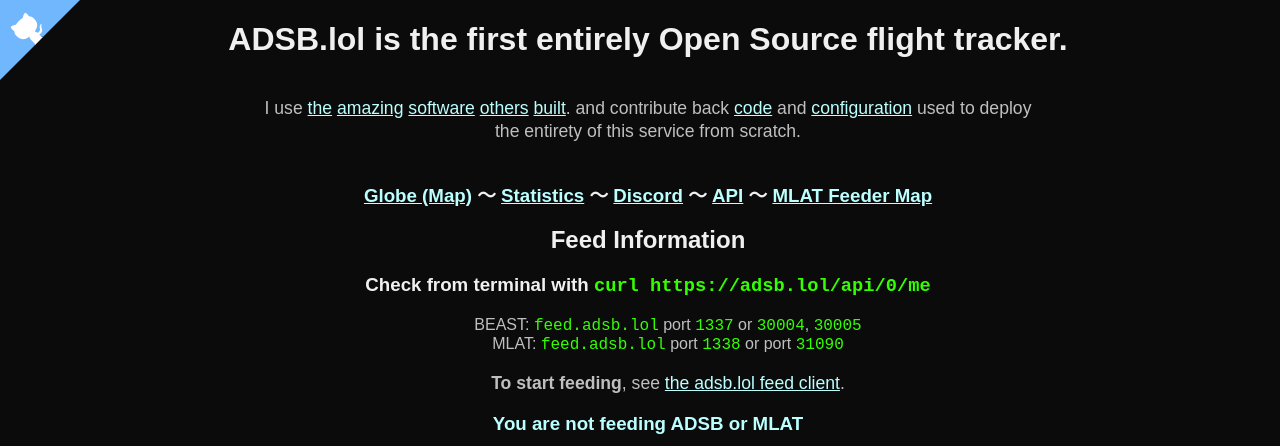
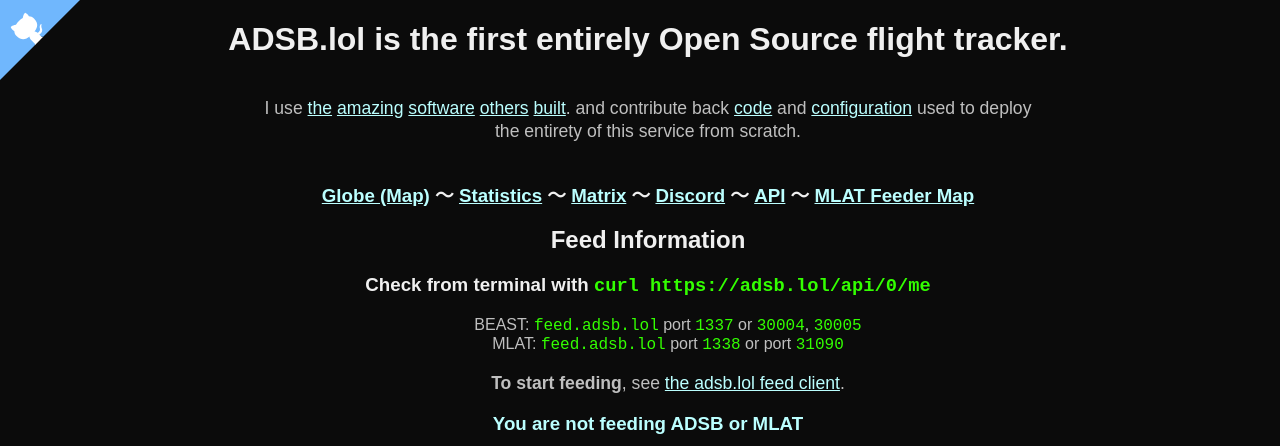
Before and after one commit to adsblol/api, a FastAPI app: page / in a window 1280 px wide. Shown: the top 446 px of the page. Run offline with FastAPI, Linux system fonts and the light colour scheme; data that the repository does not hold is empty.

Commit message:
Fix index table

```diff
--- a/templates/index.html
+++ b/templates/index.html
@@ -154,6 +154,7 @@
         <h3>
             <a href="https://globe.adsb.lol/">Globe (Map)</a> &#12316;
             <a href="https://adsb.lol/stats">Statistics</a> &#12316;
+            <a href="https://matrix.to/#/#adsblol:gatto.club">Matrix</a> &#12316;
             <a href="https://adsb.lol/discord">Discord</a> &#12316;
             <a href="https://api.adsb.lol">API</a> &#12316;
             <a href="https://map.adsb.lol">MLAT Feeder Map</a>
@@ -204,7 +205,6 @@
                     {% else %}
                     <td>{{ client[0] }}</td>
                     {% endif %}
-                    <td>{{ client[0] }}</td>
                     <td>{{ client[1] }}</td>
                     <td>{{ client[2] }}</td>
                     <td>{{ client[3] }}</td>
```
